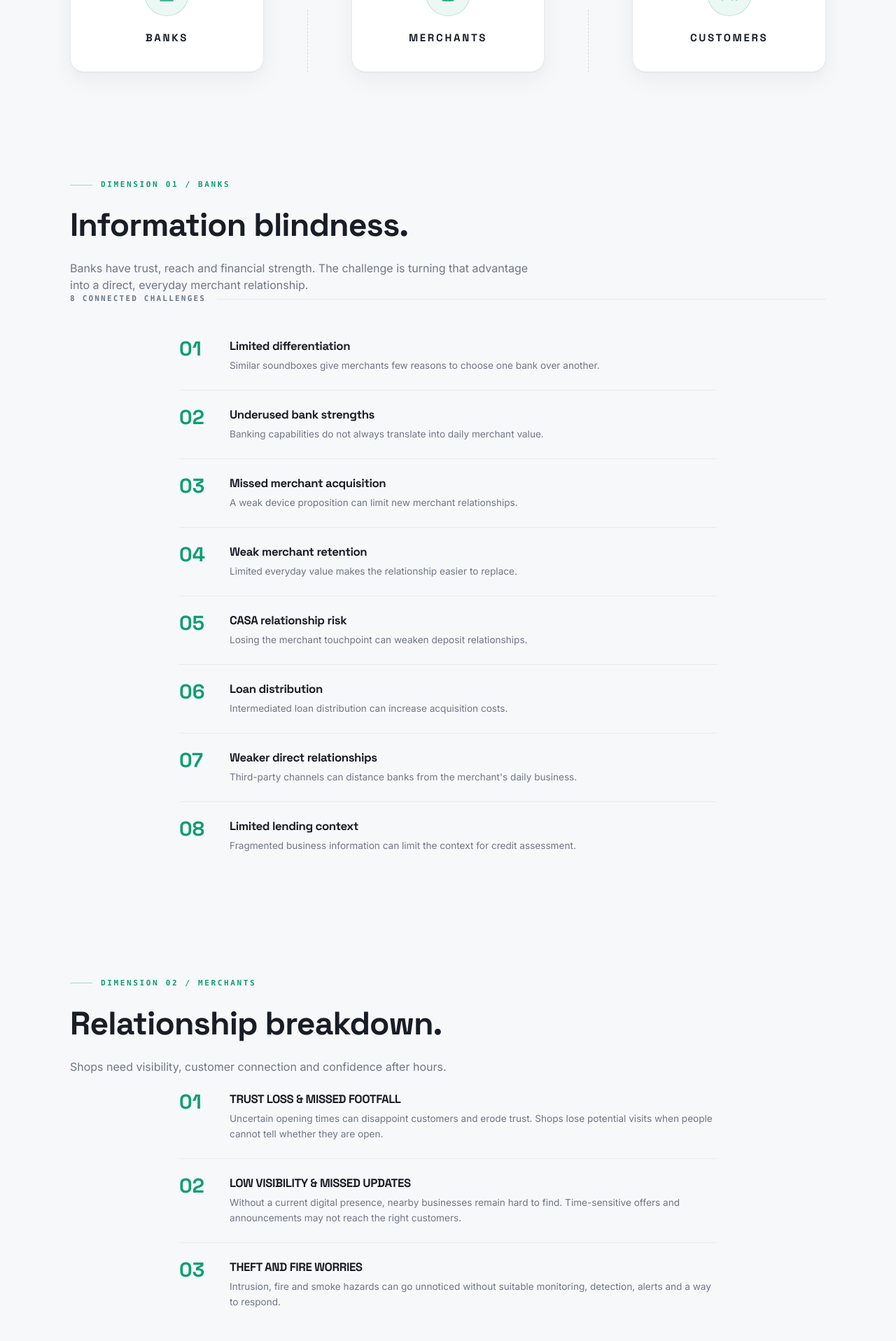
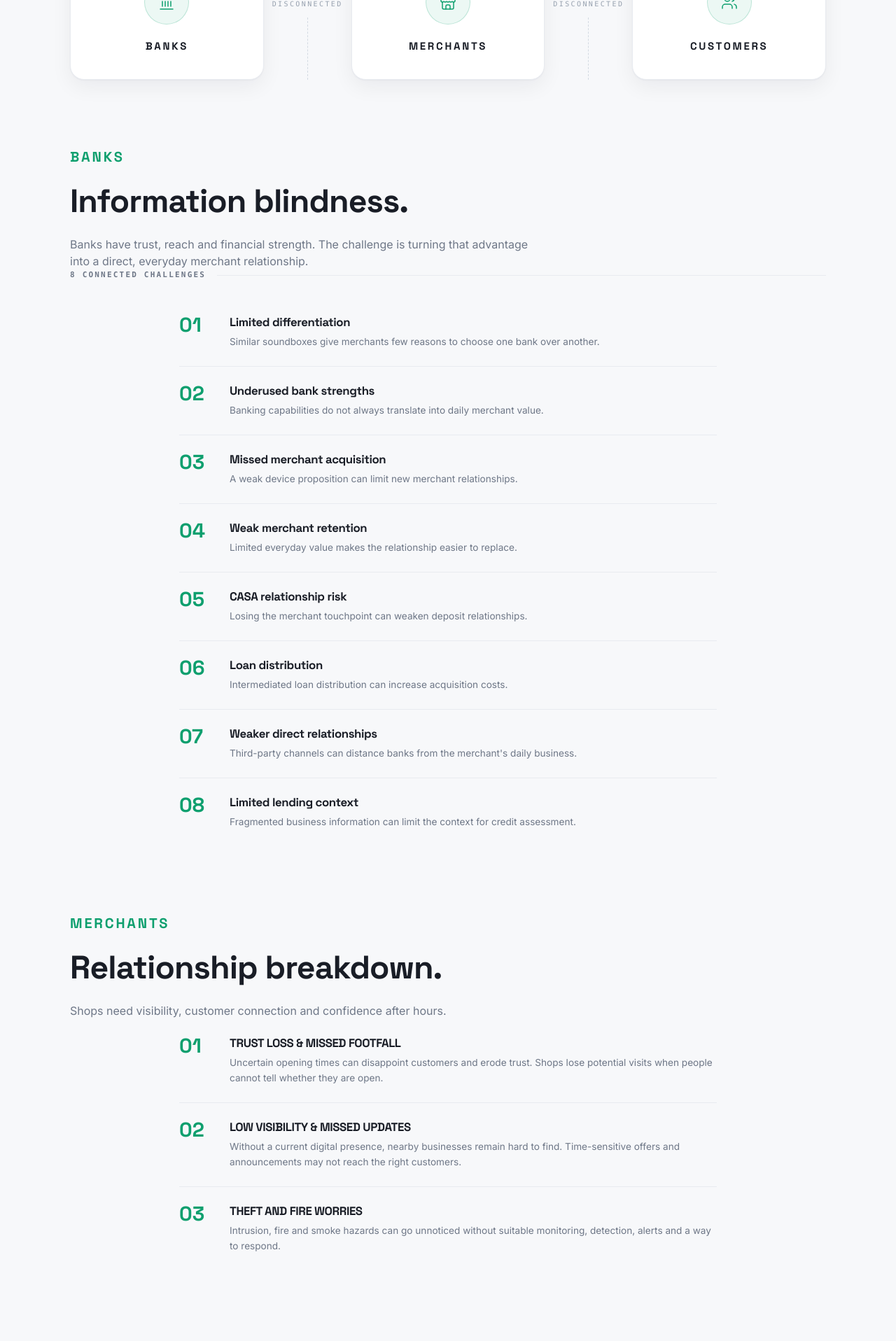
Before and after one commit to hereopenme-prog/hero, a Next.js app in the folder apps/web/: page / in a window 1280 px wide. Shown: the part 1680-3596 px from the top of the page at 70% size. Built offline with nearby package versions, Linux system fonts and the light colour scheme.

Commit message:
feat(problem): partnership look, heading eyebrows, tighter dimension gaps
Remove DIMENSION 01/02/03 labels. Promote CHALLENGE/BANKS/MERCHANTS/CUSTOMERS eyebrows to heading style. Reduce gaps between dimension blocks (mt-24/lg:mt-36 to mt-16/lg:mt-24).

```diff
--- a/apps/web/components/sections/ProblemSection.tsx
+++ b/apps/web/components/sections/ProblemSection.tsx
@@ -46,10 +46,9 @@ const C = {
 
 const Eyebrow = ({ children }: { children: ReactNode }) => (
   <span
-    className="inline-flex items-center gap-3 font-mono text-[11px] font-semibold uppercase tracking-[0.24em]"
+    className="font-display text-lg font-bold uppercase tracking-[0.14em] sm:text-xl"
     style={{ color: C.accent }}
   >
-    <span className="inline-block h-px w-8" style={{ backgroundColor: 'currentColor', opacity: 0.35 }} />
     {children}
   </span>
 );
@@ -384,9 +383,9 @@ export function ProblemSection() {
           </div>
 
           {/* ── DIMENSION 01 / BANKS ── */}
-          <motion.div variants={stagger} className="mt-24 lg:mt-36">
+          <motion.div variants={stagger} className="mt-16 lg:mt-24">
             <DimensionHeader
-              eyebrow="DIMENSION 01 / BANKS"
+              eyebrow="BANKS"
               title="Information blindness."
               body="Banks have trust, reach and financial strength. The challenge is turning that advantage into a direct, everyday merchant relationship."
             />
@@ -404,10 +403,10 @@ export function ProblemSection() {
             <ProblemRows items={bankChallenges} />
           </motion.div>
 
-          {/* ── DIMENSION 02 / MERCHANTS ── */}
-          <div className="mt-24 lg:mt-36">
+          {/* ── MERCHANTS ── */}
+          <div className="mt-16 lg:mt-24">
             <DimensionHeader
-              eyebrow="DIMENSION 02 / MERCHANTS"
+              eyebrow="MERCHANTS"
               title="Relationship breakdown."
               body="Shops need visibility, customer connection and confidence after hours."
             />
@@ -415,10 +414,10 @@ export function ProblemSection() {
             <ProblemRows items={merchantConcerns} />
           </div>
 
-          {/* ── DIMENSION 03 / CUSTOMERS ── */}
-          <div className="mt-24 lg:mt-36">
+          {/* ── CUSTOMERS ── */}
+          <div className="mt-16 lg:mt-24">
             <DimensionHeader
-              eyebrow="DIMENSION 03 / CUSTOMERS"
+              eyebrow="CUSTOMERS"
               title="Trust erosion."
               body="People need certainty, convenient discovery and useful local information."
             />
```
